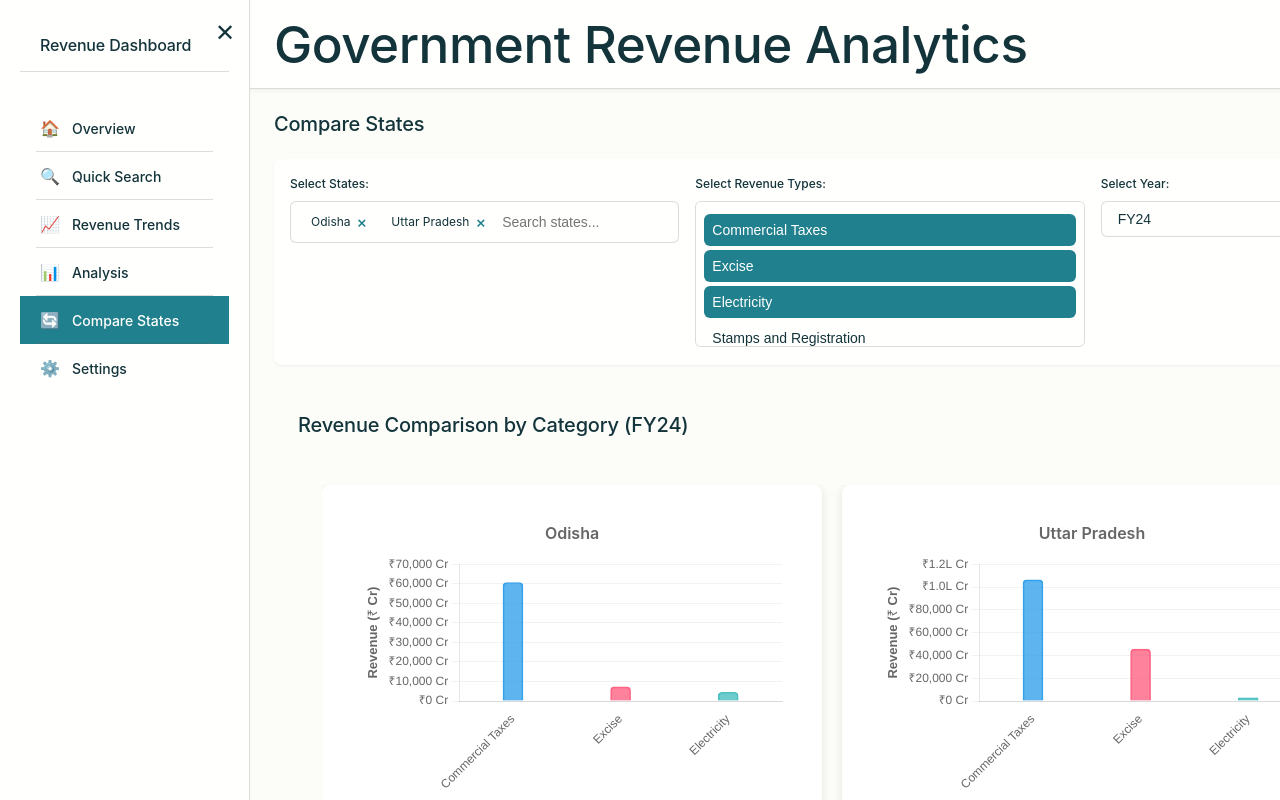
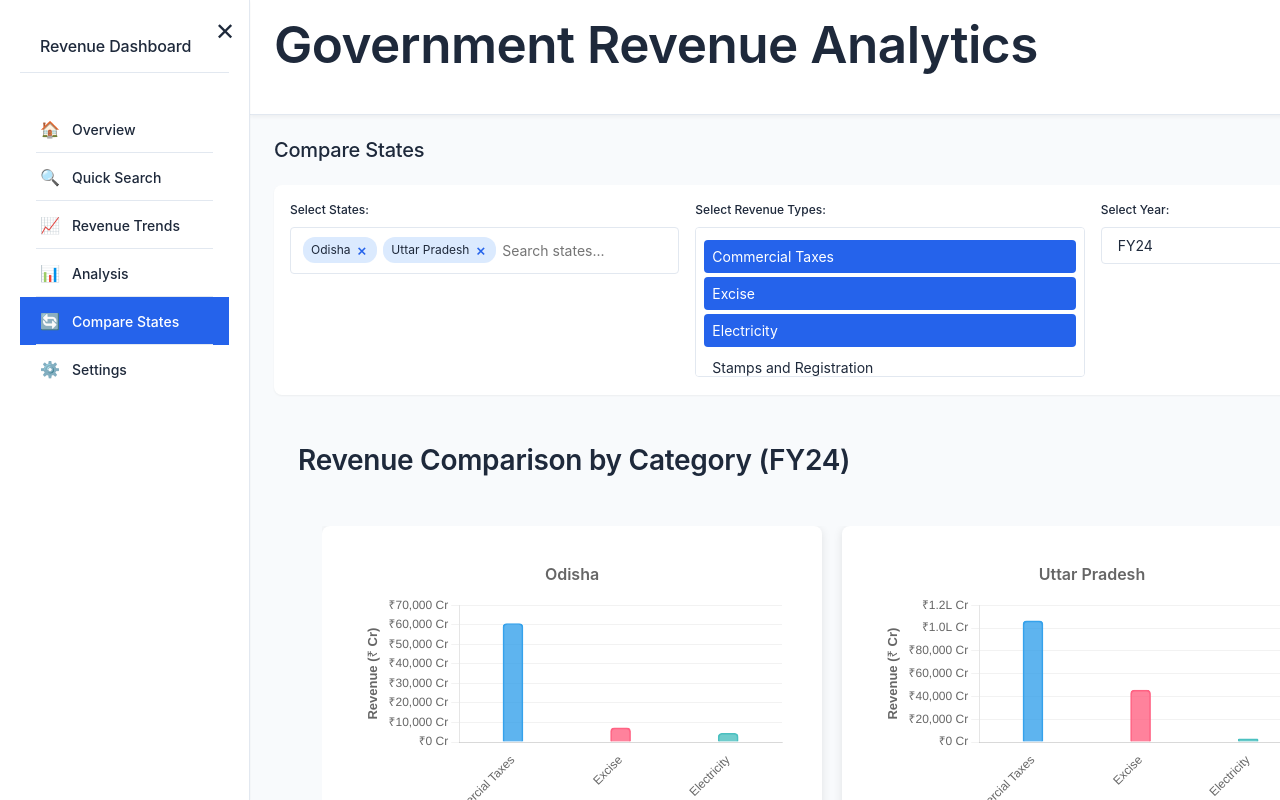
Before and after one commit to tmanas06/State_revenue_analytics, a React (Vite) app: page /compare in a window 1280 px wide. Built offline with nearby package versions, Linux system fonts and the light colour scheme; a web font is replaced by a local one.

Commit message:
Light and dark mode

```diff
--- a/src/App.js
+++ b/src/App.js
@@ -287,7 +287,7 @@ const AppContent = () => {
   }, [isSidebarOpen]);
 
   return (
-    <div className={`app-container ${darkMode ? 'dark' : ''}`}>
+    <div className="app-container">
       <div className="app-layout">
         {/* Sidebar */}
         <aside className={`sidebar ${isSidebarOpen ? 'open' : ''}`}>
--- a/src/context/ThemeContext.js
+++ b/src/context/ThemeContext.js
@@ -33,13 +33,21 @@ export const ThemeProvider = ({ children }) => {
     }
   }, [theme, getSystemTheme]);
 
-  // Apply dark mode class to document
+  // Apply theme class to root HTML element and body
   useEffect(() => {
+    const root = document.documentElement;
+    const body = document.body;
+
     if (darkMode) {
-      document.documentElement.classList.add('dark');
+      root.classList.add('dark');
+      body.classList.add('dark');
     } else {
-      document.documentElement.classList.remove('dark');
+      root.classList.remove('dark');
+      body.classList.remove('dark');
     }
+
+    // Also set a data-theme attribute for more specific CSS targeting if needed
+    root.setAttribute('data-theme', darkMode ? 'dark' : 'light');
   }, [darkMode]);
 
   const setThemePreference = (newTheme) => {
--- a/src/index.css
+++ b/src/index.css
@@ -1,10 +1,105 @@
+/* Light theme (default) */
 :root {
-  font-family: system-ui, Avenir, Helvetica, Arial, sans-serif;
-  line-height: 1.5;
+  /* Base colors */
+  --color-background: #f8fafc;
+  --color-surface: #ffffff;
+  --color-text: #1e293b;
+  --color-text-secondary: #475569;
+  --color-text-muted: #64748b;
+
+  /* Primary colors */
+  --color-primary: #2563eb;
+  --color-primary-hover: #1d4ed8;
+  --color-primary-light: #dbeafe;
+
+  /* Secondary colors */
+  --color-secondary: #4f46e5;
+  --color-secondary-hover: #4338ca;
+
+  /* State colors */
+  --color-success: #10b981;
+  --color-warning: #f59e0b;
+  --color-error: #ef4444;
+  --color-info: #3b82f6;
+
+  /* UI elements */
+  --color-border: #e2e8f0;
+  --color-border-hover: #cbd5e1;
+  --color-card: #ffffff;
+  --color-card-hover: #f8fafc;
+  --color-overlay: rgba(0, 0, 0, 0.5);
+
+  /* Shadows */
+  --shadow-sm: 0 1px 2px 0 rgba(0, 0, 0, 0.05);
+  --shadow-md: 0 4px 6px -1px rgba(0, 0, 0, 0.1), 0 2px 4px -1px rgba(0, 0, 0, 0.06);
+  --shadow-lg: 0 10px 15px -3px rgba(0, 0, 0, 0.1), 0 4px 6px -2px rgba(0, 0, 0, 0.05);
+  --shadow-xl: 0 20px 25px -5px rgba(0, 0, 0, 0.1), 0 10px 10px -5px rgba(0, 0, 0, 0.04);
+
+  /* Typography */
+  --font-sans: 'Inter', system-ui, -apple-system, BlinkMacSystemFont, 'Segoe UI', Roboto, 'Helvetica Neue', Arial, sans-serif;
+  --font-mono: ui-monospace, SFMono-Regular, Menlo, Monaco, Consolas, 'Liberation Mono', 'Courier New', monospace;
+
+  /* Border radius */
+  --radius-sm: 0.25rem;
+  --radius-md: 0.375rem;
+  --radius-lg: 0.5rem;
+  --radius-xl: 0.75rem;
+  --radius-full: 9999px;
+
+  /* Transitions */
+  --transition-default: all 0.15s ease-in-out;
+  --transition-fast: all 0.1s ease-in-out;
+  --transition-slow: all 0.3s ease-in-out;
+}
+
+/* Dark theme */
+:root.dark,
+[data-theme="dark"] {
+  /* Base colors */
+  --color-background: #0f172a;
+  --color-surface: #1e293b;
+  --color-text: #f8fafc;
+  --color-text-secondary: #cbd5e1;
+  --color-text-muted: #94a3b8;
+
+  /* Primary colors */
+  --color-primary: #60a5fa;
+  --color-primary-hover: #3b82f6;
+  --color-primary-light: #1e3a8a;
+
+  /* Secondary colors */
+  --color-secondary: #818cf8;
+  --color-secondary-hover: #6366f1;
+
+  /* State colors */
+  --color-success: #34d399;
+  --color-warning: #fbbf24;
+  --color-error: #f87171;
+  --color-info: #60a5fa;
+
+  /* UI elements */
+  --color-border: #334155;
+  --color-border-hover: #475569;
+  --color-card: #1e293b;
+  --color-card-hover: #1e293b;
+  --color-overlay: rgba(0, 0, 0, 0.7);
+
+  /* Shadows - more subtle in dark mode */
+  --shadow-sm: 0 1px 2px 0 rgba(0, 0, 0, 0.3);
+  --shadow-md: 0 4px 6px -1px rgba(0, 0, 0, 0.2), 0 2px 4px -1px rgba(0, 0, 0, 0.15);
+  --shadow-lg: 0 10px 15px -3px rgba(0, 0, 0, 0.2), 0 4px 6px -2px rgba(0, 0, 0, 0.15);
+  --shadow-xl: 0 20px 25px -5px rgba(0, 0, 0, 0.2), 0 10px 10px -5px rgba(0, 0, 0, 0.1);
+}
+
+/* Base styles */
+:root {
+  font-family: var(--font-sans);
+  line-height: 1.6;
   font-weight: 400;
+  font-size: 16px;
   color-scheme: light dark;
-  color: rgba(255, 255, 255, 0.87);
-  background-color: #242424;
+  color: var(--color-text);
+  background-color: var(--color-background);
   font-synthesis: none;
   text-rendering: optimizeLegibility;
   -webkit-font-smoothing: antialiased;
@@ -13,7 +108,130 @@
   width: 100%;
   margin: 0;
   padding: 0;
+  transition: var(--transition-default);
+  scroll-behavior: smooth;
 }
+
+/* Typography */
+h1, h2, h3, h4, h5, h6 {
+  font-weight: 600;
+  line-height: 1.25;
+  margin-top: 0;
+  margin-bottom: 0.5em;
+  color: var(--color-text);
+}
+
+h1 { font-size: 2.5rem; }
+h2 { font-size: 2rem; }
+h3 { font-size: 1.75rem; }
+h4 { font-size: 1.5rem; }
+h5 { font-size: 1.25rem; }
+h6 { font-size: 1rem; }
+
+p {
+  margin-top: 0;
+  margin-bottom: 1rem;
+  color: var(--color-text-secondary);
+}
+
+a {
+  color: var(--color-primary);
+  text-decoration: none;
+  transition: color var(--transition-default);
+}
+
+a:hover {
+  color: var(--color-primary-hover);
+  text-decoration: underline;
+}
+
+/* Buttons */
+button, .btn {
+  font-family: inherit;
+  font-weight: 500;
+  line-height: 1.5;
+  cursor: pointer;
+  transition: all var(--transition-default);
+  border-radius: var(--radius-md);
+  padding: 0.5rem 1rem;
+  border: 1px solid transparent;
+  font-size: 0.9375rem;
+}
+
+button:focus, .btn:focus {
+  outline: 2px solid var(--color-primary);
+  outline-offset: 2px;
+}
+
+button:disabled, .btn:disabled {
+  opacity: 0.6;
+  cursor: not-allowed;
+}
+
+/* Forms */
+input, select, textarea {
+  font-family: inherit;
+  font-size: 1rem;
+  line-height: 1.5;
+  padding: 0.5rem 0.75rem;
+  border: 1px solid var(--color-border);
+  border-radius: var(--radius-md);
+  background-color: var(--color-surface);
+  color: var(--color-text);
+  transition: border-color var(--transition-default),
+              box-shadow var(--transition-default);
+}
+
+input:focus, select:focus, textarea:focus {
+  border-color: var(--color-primary);
+  box-shadow: 0 0 0 2px var(--color-primary-light);
+  outline: none;
+}
+
+/* Cards */
+.card {
+  background-color: var(--color-surface);
+  border-radius: var(--radius-lg);
+  box-shadow: var(--shadow-sm);
+  padding: 1.5rem;
+  transition: transform var(--transition-default),
+              box-shadow var(--transition-default);
+}
+
+.card:hover {
+  box-shadow: var(--shadow-md);
+  transform: translateY(-2px);
+}
+
+/* Layout */
+.container {
+  width: 100%;
+  max-width: 1280px;
+  margin: 0 auto;
+  padding: 0 1.5rem;
+}
+
+/* Utilities */
+.text-muted {
+  color: var(--color-text-muted);
+  font-size: 0.875rem;
+}
+
+.text-center {
+  text-align: center;
+}
+
+.mt-1 { margin-top: 0.25rem; }
+.mt-2 { margin-top: 0.5rem; }
+.mt-4 { margin-top: 1rem; }
+.mt-6 { margin-top: 1.5rem; }
+.mt-8 { margin-top: 2rem; }
+
+.mb-1 { margin-bottom: 0.25rem; }
+.mb-2 { margin-bottom: 0.5rem; }
+.mb-4 { margin-bottom: 1rem; }
+.mb-6 { margin-bottom: 1.5rem; }
+.mb-8 { margin-bottom: 2rem; }
 
 a {
   font-weight: 500;
@@ -38,14 +256,14 @@ body {
   width: 100%;
   height: 100%;
   min-height: 100vh;
-  font-family: var(--font-family-base);
+  font-family: var(--font-sans);
   background-color: var(--color-background);
   color: var(--color-text);
-  line-height: var(--line-height-normal);
   -webkit-font-smoothing: antialiased;
   -moz-osx-font-smoothing: grayscale;
   display: flex;
   flex-direction: column;
+  transition: var(--transition-default);
 }
 
 #root {
```
